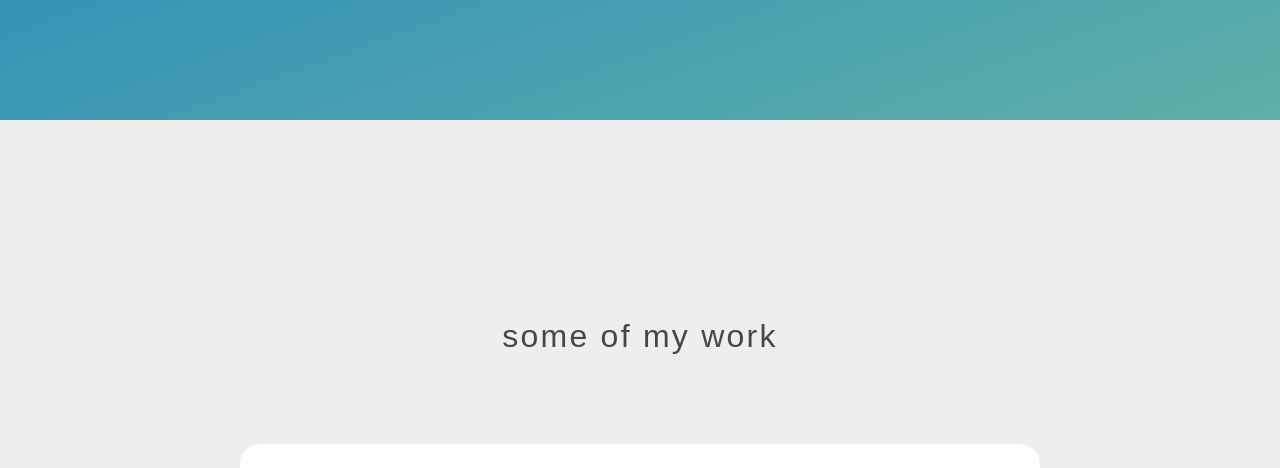
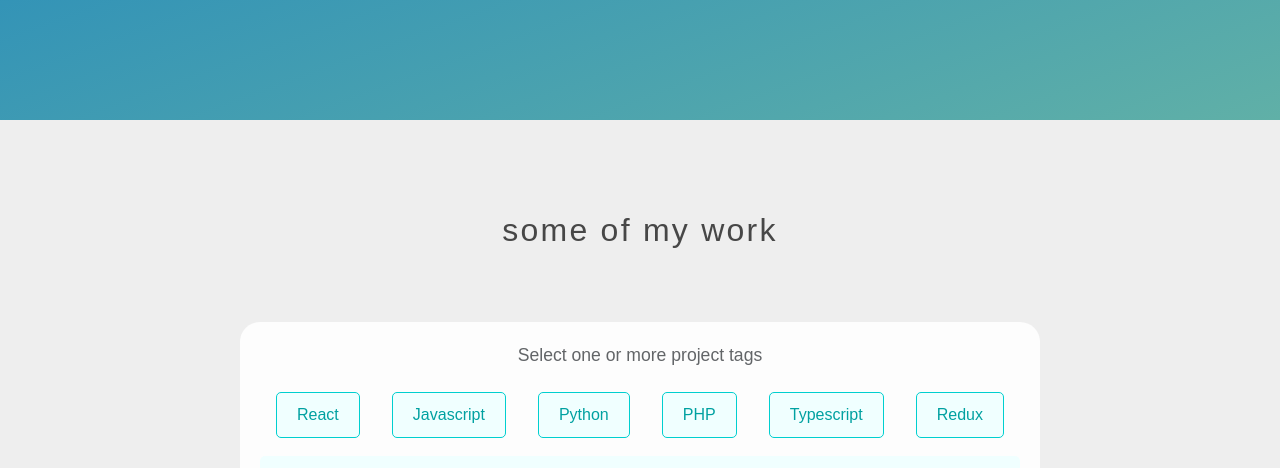
Before and after one commit to MarcinPietkiewicz/portfolio, a React (Create React App) app: page / in a window 1280 px wide. Shown: the part 680-1148 px from the top of the page. Built offline with nearby package versions, Linux system fonts and the light colour scheme; no server answers.

Commit message:
Fixed issues with full width of sections

```diff
--- a/src/App.scss
+++ b/src/App.scss
@@ -81,13 +81,27 @@ header {
   font-size: 2em;
   letter-spacing: 0.07em;
   color: rgba(0, 0, 0, 0.7);
-  padding: 2em 0em;
+  padding: 1.5em 0em;
 }
 
 .white {
   color: white !important;
 }
 
+#about,
+#portfolio,
+#contact {
+  padding: 10%;
+  font-family: sans-serif;
+  min-height: 100vh;
+  display: flex;
+  flex-flow: column;
+  align-items: center;
+}
+
+#portfolio {
+  padding: 3% 10%;
+}
 #about {
   padding-top: $menuOffset;
   display: flex;
@@ -151,20 +165,12 @@ header {
   }
 }
 
-#about,
-#portfolio,
-#contact {
-  padding: 10%;
-  font-family: sans-serif;
-  min-height: 100vh;
-  display: flex;
-  flex-flow: column;
-  align-items: center;
-}
+
 
 #contact {
   background-color: azure;
   justify-content: center;
+  min-height:95vh;
   .logos-contact {
     padding-top: 160px;
     display: flex;
--- a/src/Portfolio.scss
+++ b/src/Portfolio.scss
@@ -1,11 +1,3 @@
-@import "../node_modules/bootstrap/scss/bootstrap";
-
-$breakpoints: (
-  phone: 640px,
-  tablet: 768px,
-  desktop: 1024px
-) !default;
-
 #port-flex {
   background-color: rgb(253, 253, 253);
   border-radius: 20px;
@@ -64,7 +56,6 @@ $breakpoints: (
 @media(min-width: 769px) and (max-width: 1024px) {
   #port {
     grid-template-columns: repeat(2, 1fr);
-    gap: 15px;
   }
 }
 
@@ -72,6 +63,5 @@ $breakpoints: (
 @media(max-width: 768px){
   #port {
     grid-template-columns: 1fr;
-    gap:10px;
   }
 }
```
